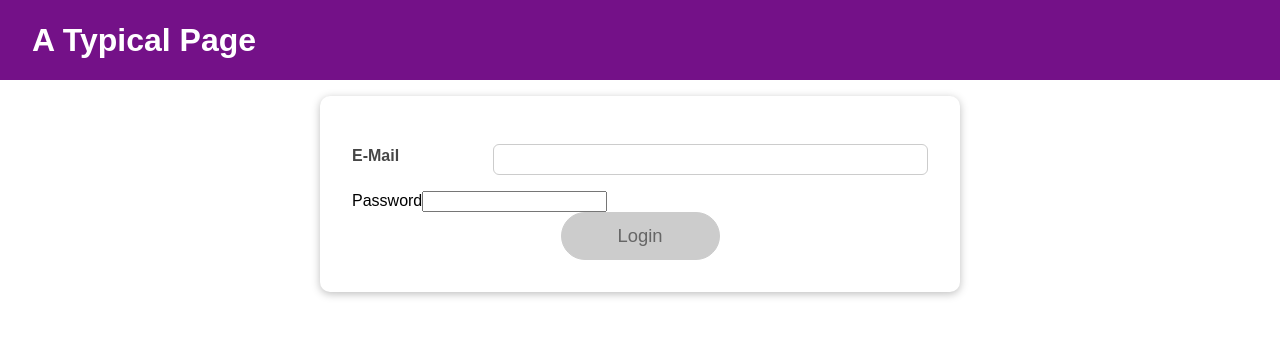
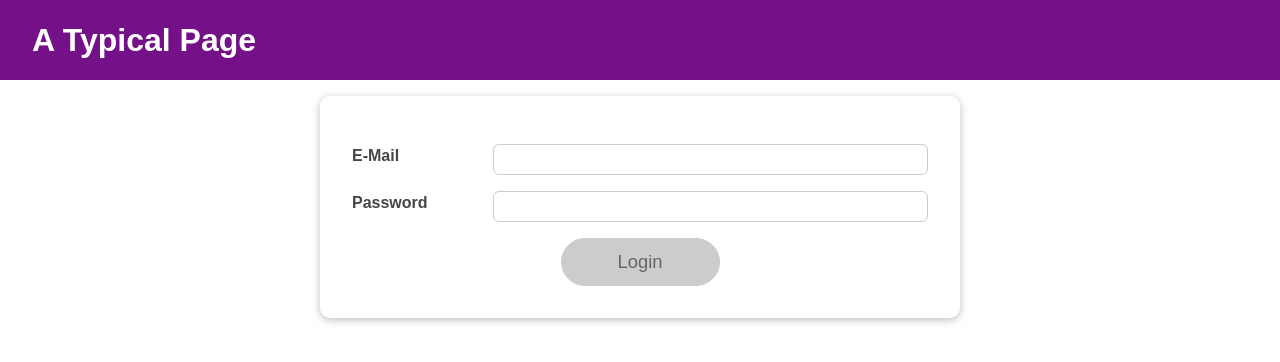
Before and after one commit to Sealman234/usereducer-starting-project, a React (Create React App) app: page / in a window 1280 px wide. Shown: the top 362 px of the page. Built offline with nearby package versions, Linux system fonts and the light colour scheme.

Commit message:
refactor: Password input 也改用 Input 元件

```diff
--- a/src/components/Login/Login.js
+++ b/src/components/Login/Login.js
@@ -55,6 +55,7 @@
 
   // 監聽的 xxxIsValid 要用解構，或者用點存取 (passwordState.isValid) 兩者皆可
   const { isValid: emailIsValid } = emailState;
+  const { isValid: passwordIsValid } = passwordState;
   // 最後的表單驗證用 useEffect 監聽 emailState 與 passwordState 的變化
   // 重點：只檢查驗證結果 (xxxIsValid) 是否改變，不會每個更動都監聽
   useEffect(() => {
@@ -112,20 +113,15 @@
           onChange={emailChangeHandler}
           onBlur={validateEmailHandler}
         ></Input>
-        <div
-          className={`${classes.control} ${
-            passwordState.isValid === false ? classes.invalid : ''
-          }`}
-        >
-          <label htmlFor="password">Password</label>
-          <input
-            type="password"
-            id="password"
-            value={passwordState.value}
-            onChange={passwordChangeHandler}
-            onBlur={validatePasswordHandler}
-          />
-        </div>
+        <Input
+          isValid={passwordIsValid}
+          label="Password"
+          id="password"
+          type="password"
+          value={passwordState.value}
+          onChange={passwordChangeHandler}
+          onBlur={validatePasswordHandler}
+        ></Input>
         <div className={classes.actions}>
           <Button type="submit" className={classes.btn} disabled={!formIsValid}>
             Login
```
